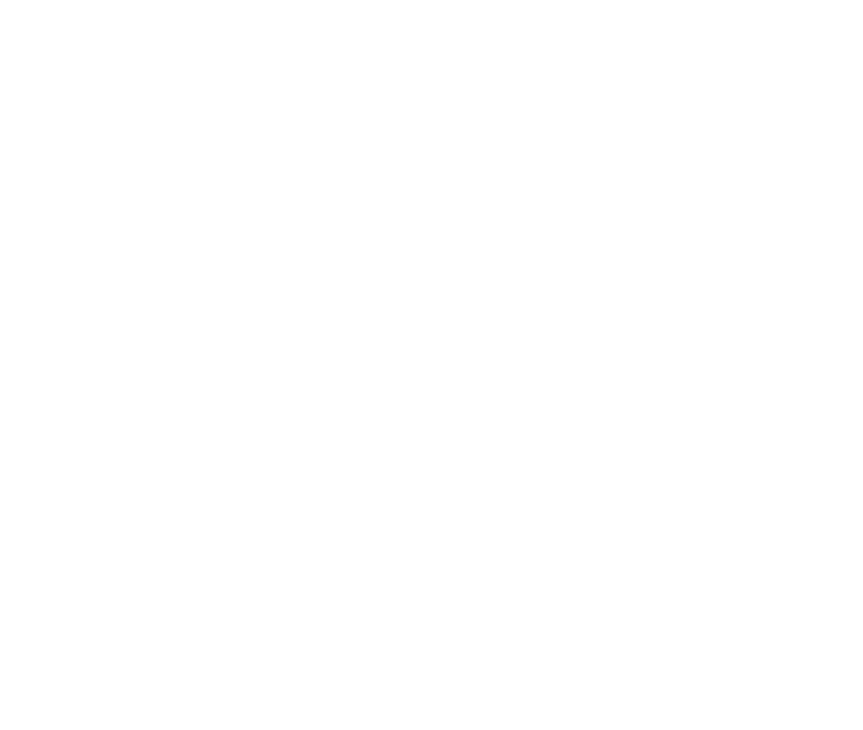
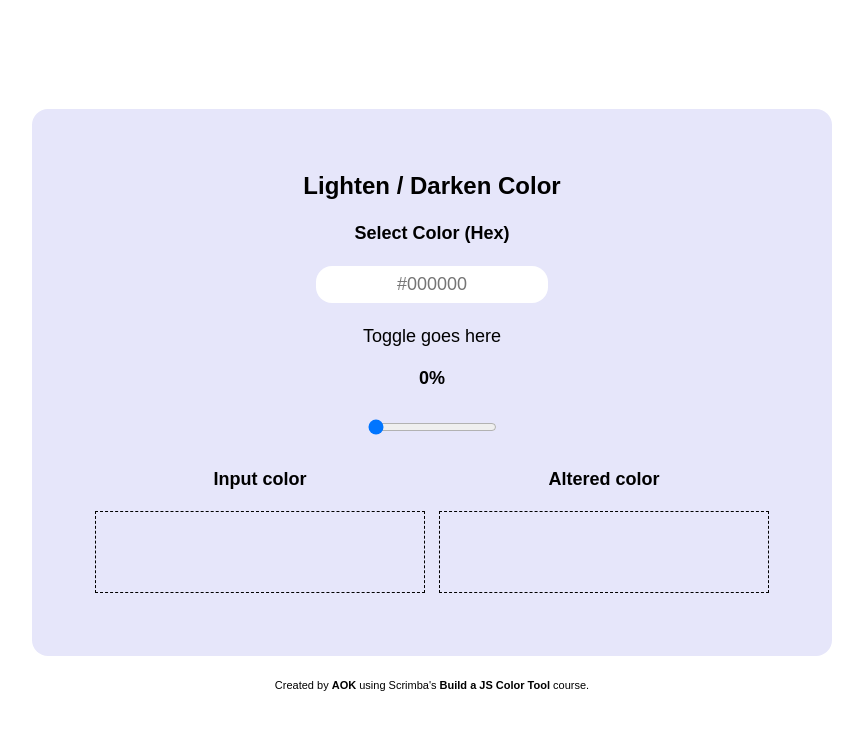
Before and after one commit to kvcarido/scrimba-color-tool, a plain HTML site: page index.html in a window 1280 px wide. Shown: the whole page, without its empty margins (208-1071 px from the left). Drawn offline with Linux system fonts and the light colour scheme.

Commit message:
layout and styling

```diff
--- a/css/style.css
+++ b/css/style.css
@@ -0,0 +1,144 @@
+:root {
+  --spacer: 1rem;
+
+  /* colors */
+
+  /* font family */
+
+  /* font sizes */
+  --fs-200: 0.6875rem;
+  --fs-400: 1.125rem;
+  --fs-700: 1.5rem;
+
+  /* font weight */
+  --fw-400: 400;
+  --fw-700: 700;
+}
+
+/*********/
+/* reset */
+/*********/
+
+*,
+*::before,
+*::after {
+  box-sizing: border-box;
+}
+
+body,
+h1,
+h2,
+h3,
+h4,
+p,
+fieldset {
+  margin: 0;
+  padding: 0;
+}
+
+body {
+  font-family: sans-serif;
+  font-size: var(--fs-400);
+  line-height: 1;
+  min-height: 100vh;
+  display: flex;
+  flex-direction: column;
+  justify-content: center;
+  align-items: center;
+}
+
+body > * {
+  margin-top: 1.5rem;
+}
+
+/*******************/
+/* utility classes */
+/*******************/
+
+.flow-content > * + * {
+  margin-top: var(--flow-spacer, var(--spacer));
+}
+
+.text-shadow {
+  /* brb */
+}
+
+/******************/
+/* general layout */
+/******************/
+
+.container {
+  --flow-spacer: 1.5rem;
+  width: 100%;
+  padding: 3rem 1.5rem;
+  background: lavender;
+}
+
+.container > div,
+.title {
+  text-align: center;
+}
+
+.output {
+  display: flex;
+  flex-direction: column;
+  gap: 1rem;
+}
+
+.output > div {
+  flex-basis: 100%;
+}
+
+@media (min-width: 40rem) {
+  .container {
+    width: min(75%, 50rem);
+    margin: 0 auto;
+    padding: 4rem;
+    border-radius: 1rem;
+  }
+
+  .output {
+    flex-direction: row;
+  }
+}
+
+footer {
+  padding: 0 3rem;
+  font-size: var(--fs-200);
+  text-align: center;
+}
+
+.preview {
+  width: 100%;
+  height: 5rem;
+  outline: black 1px dashed;
+}
+
+/*******************/
+/* general styling */
+/*******************/
+
+h1 {
+  line-height: 1.1;
+  font-size: var(--fs-700);
+}
+
+label,
+.output-title {
+  font-weight: var(--fw-700);
+  display: block;
+}
+
+a {
+  text-decoration: none;
+  font-weight: var(--fw-700);
+  color: #000;
+}
+
+input {
+  border: none;
+  border-radius: 1rem;
+  padding: 0.5rem 0;
+  font-size: inherit;
+  text-align: center;
+}
--- a/index.html
+++ b/index.html
@@ -9,6 +9,54 @@
     <link rel="stylesheet" href="css/style.css" />
   </head>
   <body>
+    <div class="container flow-content">
+      <h1 class="title">Lighten / Darken Color</h1>
+
+      <div class="hex-input flow-content">
+        <label for="hex">Select Color (Hex)</label>
+        <input name="hex" type="text" id="hexInput" placeholder="#000000" />
+      </div>
+
+      <div class="toggle flow-content">
+        <p>Toggle goes here</p>
+      </div>
+
+      <div class="sliding-scale flow-content">
+        <label for="slider" id="sliderText">0%</label>
+        <input
+          type="range"
+          min="0"
+          max="100"
+          value="0"
+          class="slider"
+          id="slider"
+          name="slider"
+        />
+      </div>
+
+      <div class="output">
+        <div class="input-color flow-content">
+          <p class="output-title">Input color</p>
+          <div class="preview" id="inputColor"></div>
+        </div>
+
+        <div class="altered-color flow-content">
+          <p class="output-title">Altered color</p>
+          <div class="preview" id="alteredColor"></div>
+        </div>
+      </div>
+    </div>
+
+    <footer class="credits">
+      <p>
+        Created by <a href="https://github.com/kvcarido">AOK</a> using Scrimba's
+        <a href="https://scrimba.com/learn/javascriptcolortool"
+          >Build a JS Color Tool</a
+        >
+        course.
+      </p>
+    </footer>
+
     <script src="js/index.js" async defer></script>
   </body>
 </html>
--- a/js/index.js
+++ b/js/index.js
@@ -0,0 +1 @@
+console.log("holy shit it works!");
```
